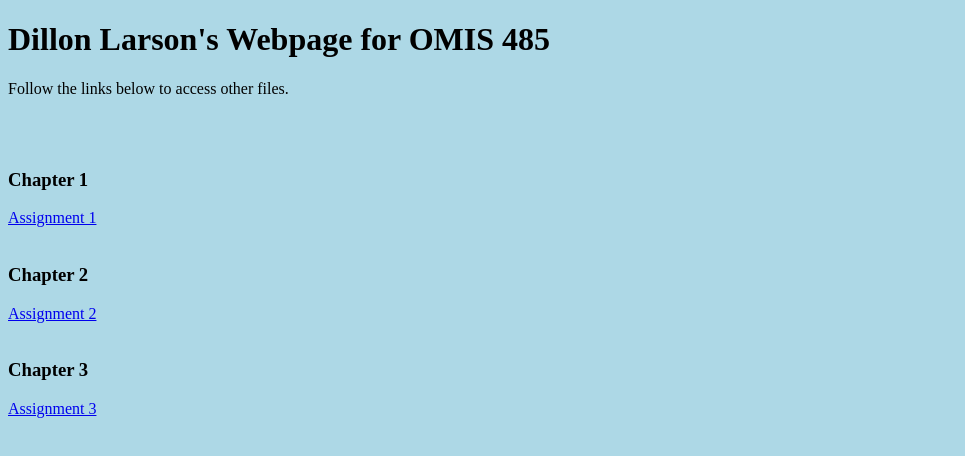
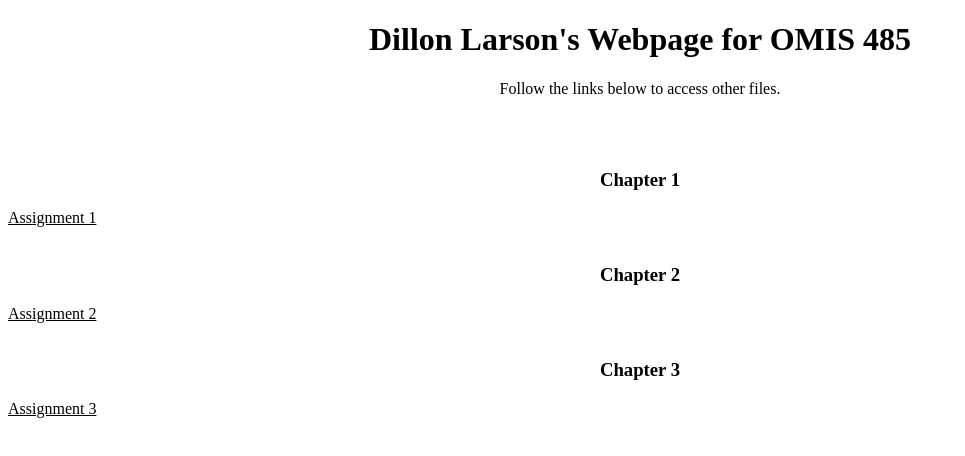
Before and after one commit to z1827320/OMIS-485, a plain HTML site: page index.html in a window 1280 px wide. Shown: the whole page, without its empty margins (0-965 px from the left). Drawn offline with Linux system fonts and the light colour scheme.

Commit message:
Update Webpage.css

```diff
--- a/Webpage.css
+++ b/Webpage.css
@@ -1,11 +1,27 @@
 body {
-    background-color: lightblue
+    background-color: white
 }
 
 h1 {
-    font-family: 'Times New Roman', Times, serif
+    font-family: 'Times New Roman', Times, serif;
+    text-align: center;
+    color: black;
+}
+
+h3 {
+    font-family: 'Times New Roman', Times, serif;
+    text-align: center;
+    color: black;
 }
 
 p {
-    font-family: 'Times New Roman', Times, serif
+    font-family: 'Times New Roman', Times, serif;
+    text-align: center;
+    color: black;
 }
+
+a {
+    font-family: 'Times New Roman', Times, serif;
+    text-align: center;
+    color: black
+}
```
